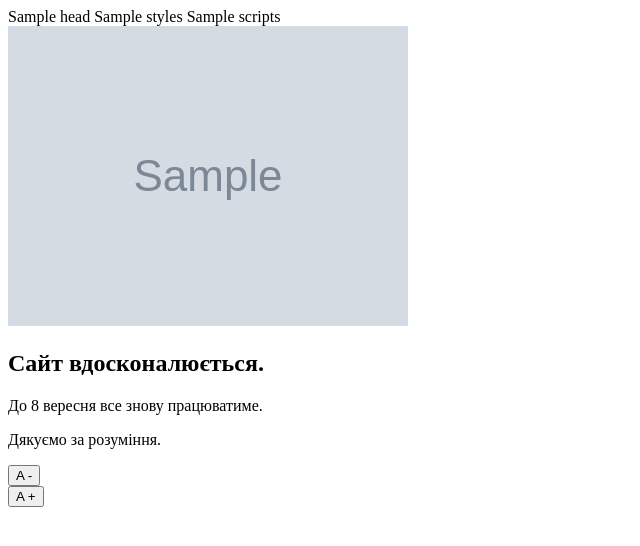
After one commit to ArialBlack/BookBox, a PHP site: template themes/bookbox_ui/templates/maintenance-page.tpl.php in a window 1280 px wide. The commit adds this page. Shown: the top 546 px of the page, without its empty margins (0-640 px from the left). Run offline with PHP 8.4, Linux system fonts and the light colour scheme; the template is opened without the code that fills it: most values are stand-ins (such as "Sample title", 1, 10 or a date in 2020); grey boxes marked "Sample" are stand-in pictures; data that the repository does not hold is empty.

Commit message:
add offline-page

```diff
--- /dev/null
+++ b/themes/bookbox_ui/templates/maintenance-page.tpl.php
@@ -0,0 +1,104 @@
+<?php
+/**
+ * @file
+ * Default theme implementation to display the basic html structure of a single
+ * Drupal page.
+ *
+ * Variables:
+ * - $css: An array of CSS files for the current page.
+ * - $language: (object) The language the site is being displayed in.
+ *   $language->language contains its textual representation.
+ *   $language->dir contains the language direction. It will either be 'ltr' or
+ *   'rtl'.
+ * - $html_attributes:  String of attributes for the html element. It can be
+ *   manipulated through the variable $html_attributes_array from preprocess
+ *   functions.
+ * - $html_attributes_array: An array of attribute values for the HTML element.
+ *   It is flattened into a string within the variable $html_attributes.
+ * - $body_attributes:  String of attributes for the BODY element. It can be
+ *   manipulated through the variable $body_attributes_array from preprocess
+ *   functions.
+ * - $body_attributes_array: An array of attribute values for the BODY element.
+ *   It is flattened into a string within the variable $body_attributes.
+ * - $rdf_namespaces: All the RDF namespace prefixes used in the HTML document.
+ * - $grddl_profile: A GRDDL profile allowing agents to extract the RDF data.
+ * - $head_title: A modified version of the page title, for use in the TITLE
+ *   tag.
+ * - $head_title_array: (array) An associative array containing the string parts
+ *   that were used to generate the $head_title variable, already prepared to be
+ *   output as TITLE tag. The key/value pairs may contain one or more of the
+ *   following, depending on conditions:
+ *   - title: The title of the current page, if any.
+ *   - name: The name of the site.
+ *   - slogan: The slogan of the site, if any, and if there is no title.
+ * - $head: Markup for the HEAD section (including meta tags, keyword tags, and
+ *   so on).
+ * - $styles: Style tags necessary to import all CSS files for the page.
+ * - $scripts: Script tags necessary to load the JavaScript files and settings
+ *   for the page.
+ * - $page_top: Initial markup from any modules that have altered the
+ *   page. This variable should always be output first, before all other dynamic
+ *   content.
+ * - $page: The rendered page content.
+ * - $page_bottom: Final closing markup from any modules that have altered the
+ *   page. This variable should always be output last, after all other dynamic
+ *   content.
+ * - $classes String of classes that can be used to style contextually through
+ *   CSS.
+ *
+ * @see bootstrap_preprocess_html()
+ * @see template_preprocess()
+ * @see template_preprocess_html()
+ * @see template_process()
+ *
+ * @ingroup templates
+ */
+?><!DOCTYPE html>
+<html<?php print $html_attributes;?><?php print $rdf_namespaces;?>>
+<head>
+    <link rel="profile" href="<?php print $grddl_profile; ?>" />
+    <meta charset="utf-8">
+    <meta name="viewport" content="width=device-width, initial-scale=1.0">
+    <?php print $head; ?>
+    <title><?php print $head_title; ?></title>
+    <link type="text/css" rel="stylesheet" href="https://code.ionicframework.com/ionicons/2.0.1/css/ionicons.min.css" media="all">
+    <?php print $styles; ?>
+
+    <!-- HTML5 element support for IE6-8 -->
+    <!--[if lt IE 9]>
+    <script src="//html5shiv.googlecode.com/svn/trunk/html5.js"></script>
+    <![endif]-->
+    <?php print $scripts; ?>
+    <script src="/sites/all/themes/bookbox_ui/js/jquery.nicescroll.min.js"></script>
+</head>
+<body class="offline">
+<div id="skip-link">
+    <a href="#main-content" class="element-invisible element-focusable"><?php print t('Skip to main content'); ?></a>
+</div>
+
+<div class="main-container container text-center">
+    <div class="row">
+        <div class="col-sm-12">
+            <img src="<?php print $logo; ?>" alt="<?php print t('Home'); ?>" />
+        </div>
+
+        <h2>Сайт вдосконалюється.</h2>
+        <p>До 8 вересня все знову працюватиме.</p>
+        <p>Дякуємо за розуміння.</p>
+
+    </div>
+</div>
+<span id="bpMArker"></span>
+<div class="fontdown hidden"><button class="btn btn-default btn-transparent"id="down">A -</button></div>
+<div class="fontup hidden"><button class="btn btn-default btn-transparent" id="up">A +</button></div>
+<script>
+    (function(i,s,o,g,r,a,m){i['GoogleAnalyticsObject']=r;i[r]=i[r]||function(){
+            (i[r].q=i[r].q||[]).push(arguments)},i[r].l=1*new Date();a=s.createElement(o),
+        m=s.getElementsByTagName(o)[0];a.async=1;a.src=g;m.parentNode.insertBefore(a,m)
+    })(window,document,'script','https://www.google-analytics.com/analytics.js','ga');
+
+    ga('create', 'UA-96330036-1', 'auto');
+    ga('send', 'pageview');
+</script>
+</body>
+</html>
```
Also changed, not shown: themes/bookbox_ui/less/_base.less (+25 -0 lines).
